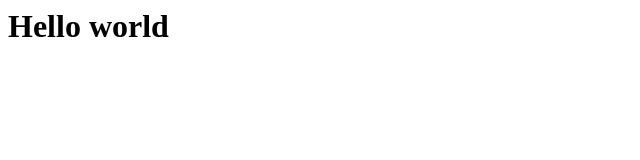
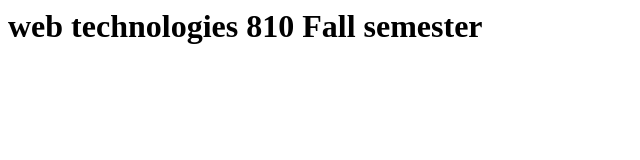
Before and after one commit to vakkalanka23/Test, a website: page TODO/exam/public/index.html in a window 1280 px wide. Shown: the whole page, without its empty margins (0-640 px from the left). Drawn offline with Linux system fonts and the light colour scheme.

Commit message:
first commit

```diff
--- a/TODO/exam/app/models/documents.js
+++ b/TODO/exam/app/models/documents.js
@@ -9,6 +9,7 @@ var documentSchema = new Schema({
     email: {type: String, required: true, unique: true},
     password: { type: String, required: true },
     dateRegistered: {type: Date, default: Date.now },
+    age: {type: Number, required: true },
 
 
 
--- a/TODO/exam/public/index.html
+++ b/TODO/exam/public/index.html
@@ -1 +1 @@
-<h1>Hello world</h1>
+<h1>web technologies 810 Fall semester</h1>
```
